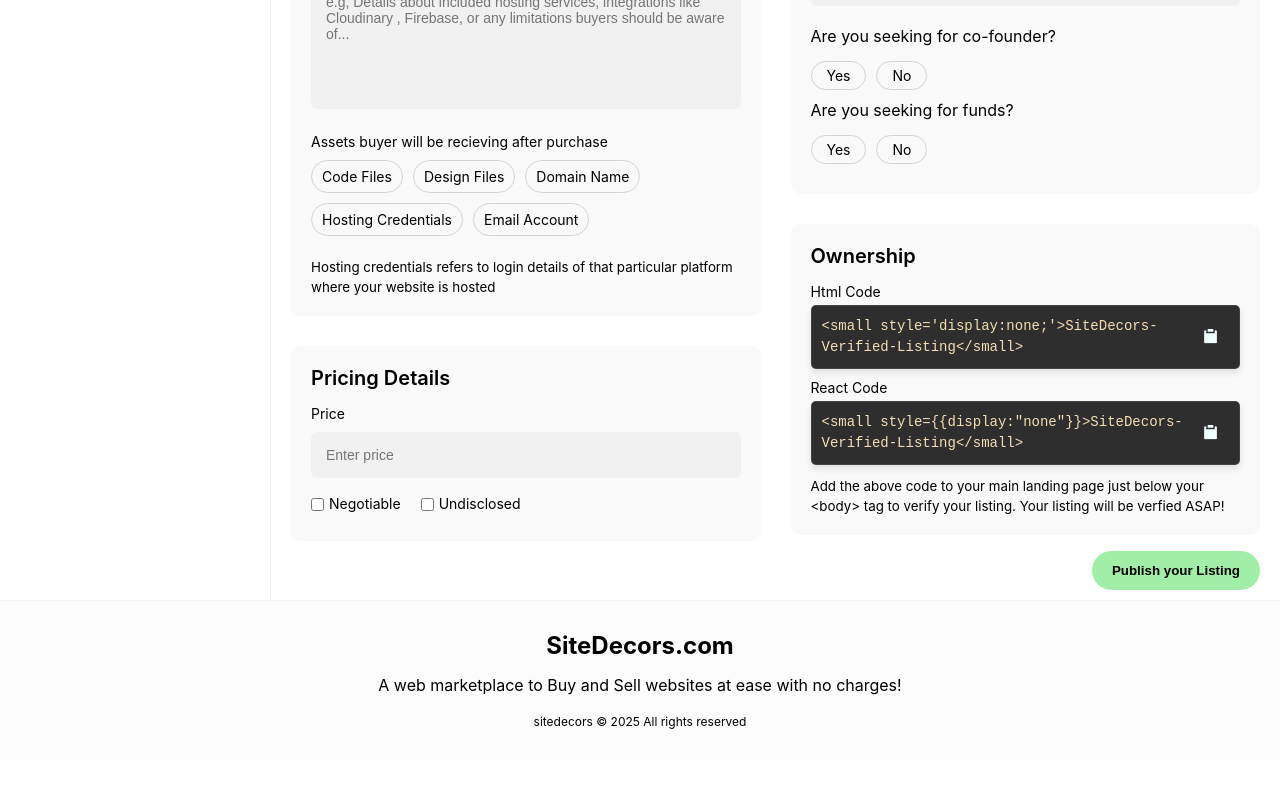
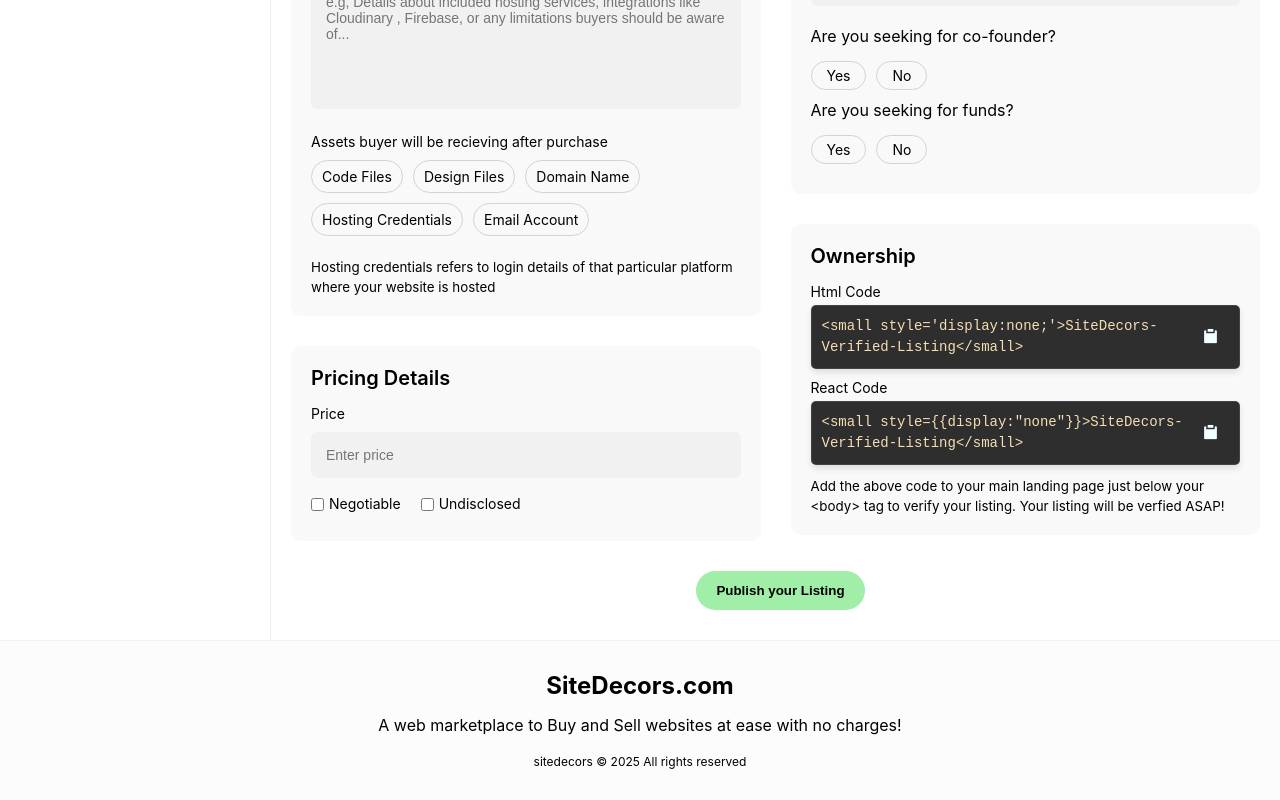
Before and after one commit to mysteryman123456/sitedecors, a React (Create React App) app in the folder frontend/: page /dashboard/add-website in a window 1280 px wide. Shown: the part 745-1545 px from the top of the page. Before the commit the page ends 1505 px from the top, so only its background shows below. Built offline with nearby package versions, Linux system fonts and the light colour scheme.

Commit message:
This is bulk update

```diff
--- a/frontend/src/styles/AddWebsite.css
+++ b/frontend/src/styles/AddWebsite.css
@@ -1,9 +1,3 @@
-input:-webkit-autofill{
-  -webkit-box-shadow: 0 0 0 1000px transparent inset !important;
-}
-input:-moz-autofill{
-      -moz-box-shadow: 0 0 0 1000px transparent inset !important;
-}
 .add-page {
     display: flex;
     justify-content: center;
@@ -217,8 +211,8 @@
 .submit-row{
   display: flex;
   align-items: center;
-  padding:10px 20px;
-  justify-content: flex-end;
+  padding:30px 20px;
+  justify-content:center;
   margin-top: -20px;
 }
 .submit-row .btn-grp button{
--- a/frontend/src/styles/index.css
+++ b/frontend/src/styles/index.css
@@ -413,10 +413,10 @@
   .login-content a, .signup-content a{
     color:rgb(52, 52, 52);
   }
-  .signup-content p{
+  .signup-content p , .login-content p{
     margin-top: 20px;
   }
-  .signup-content a{
+  .signup-content a, .login-content a{
     font-weight: 600;
   }
   .cta-login-btn,.cta-signup-btn{
```
